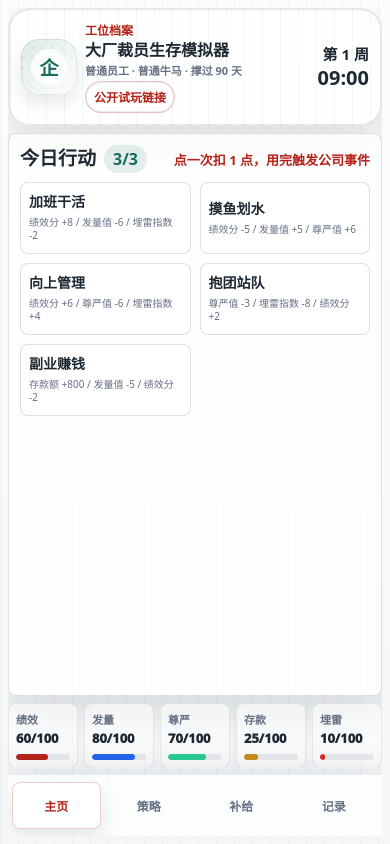
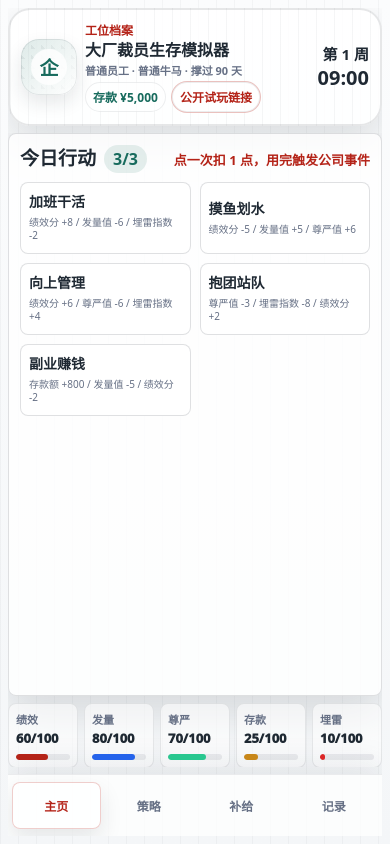
Before and after one commit to luyusheng995/layoff-survival-simulator, a website with bundled scripts: page index.html in a window 390 px wide. Built offline with nearby package versions, Linux system fonts and the light colour scheme.

Commit message:
feat: show savings total in mobile header

```diff
--- a/scripts/browser-smoke.mjs
+++ b/scripts/browser-smoke.mjs
@@ -110,6 +110,7 @@ async function runViewportSmoke(debugPort, viewport) {
 
     checks.push(await textCheck(client, '首屏标题', '大厂裁员生存模拟器'));
     checks.push(await textCheck(client, '工位档案', '工位档案'));
+    checks.push(await textCheck(client, '存款总数', '存款 ¥5,000'));
     checks.push(await textCheck(client, '上线分享', '公开试玩链接'));
     checks.push(await textCheck(client, '行动区', '今日行动'));
     checks.push(await textCheck(client, '行动说明', '点一次扣 1 点'));
--- a/src/main.js
+++ b/src/main.js
@@ -491,10 +491,13 @@ function renderMobileStatus() {
         <span>企</span>
       </div>
       <div class="work-brief" aria-label="工位档案">
-        <span>工位档案</span>
+        <span class="work-kicker">工位档案</span>
         <strong>大厂裁员生存模拟器</strong>
         <small>普通员工 · ${difficultyLabel()} · 撑过 90 天</small>
-        <button class="status-copy-button" data-copy-launch="true">公开试玩链接</button>
+        <div class="header-actions">
+          <span class="balance-chip">存款 ${money(state.stats.savings)}</span>
+          <button class="status-copy-button" data-copy-launch="true">公开试玩链接</button>
+        </div>
       </div>
       <div class="week-clock">
         <strong>第 ${Math.ceil(state.day / 7)} 周</strong>
--- a/src/styles.css
+++ b/src/styles.css
@@ -145,7 +145,7 @@ button:disabled {
   gap: 4px 10px;
 }
 
-.work-brief span {
+.work-brief .work-kicker {
   grid-column: 1 / -1;
   color: var(--risk);
   font-size: 12px;
@@ -166,8 +166,17 @@ button:disabled {
   font-weight: 700;
 }
 
+.header-actions {
+  grid-column: 1 / -1;
+  display: flex;
+  flex-wrap: wrap;
+  align-items: center;
+  gap: 7px;
+}
+
 .status-pills span,
 .status-copy-button,
+.balance-chip,
 .day-pill,
 .event-type,
 .feedback-chips b,
@@ -193,6 +202,10 @@ button:disabled {
   min-height: auto;
   border-color: rgba(180, 35, 24, 0.28);
   color: var(--risk);
+}
+
+.balance-chip {
+  color: var(--accent);
 }
 
 .dashboard-home {
@@ -1036,6 +1049,10 @@ button:disabled {
     gap: 3px;
   }
 
+  .header-actions {
+    gap: 5px;
+  }
+
   .work-brief strong {
     font-size: 16px;
   }
@@ -1044,7 +1061,8 @@ button:disabled {
     font-size: 11px;
   }
 
-  .status-copy-button {
+  .status-copy-button,
+  .balance-chip {
     justify-self: start;
     padding: 6px 8px;
     font-size: 12px;
```
Also changed, not shown: tests/game.test.js (+10 -0 lines).
